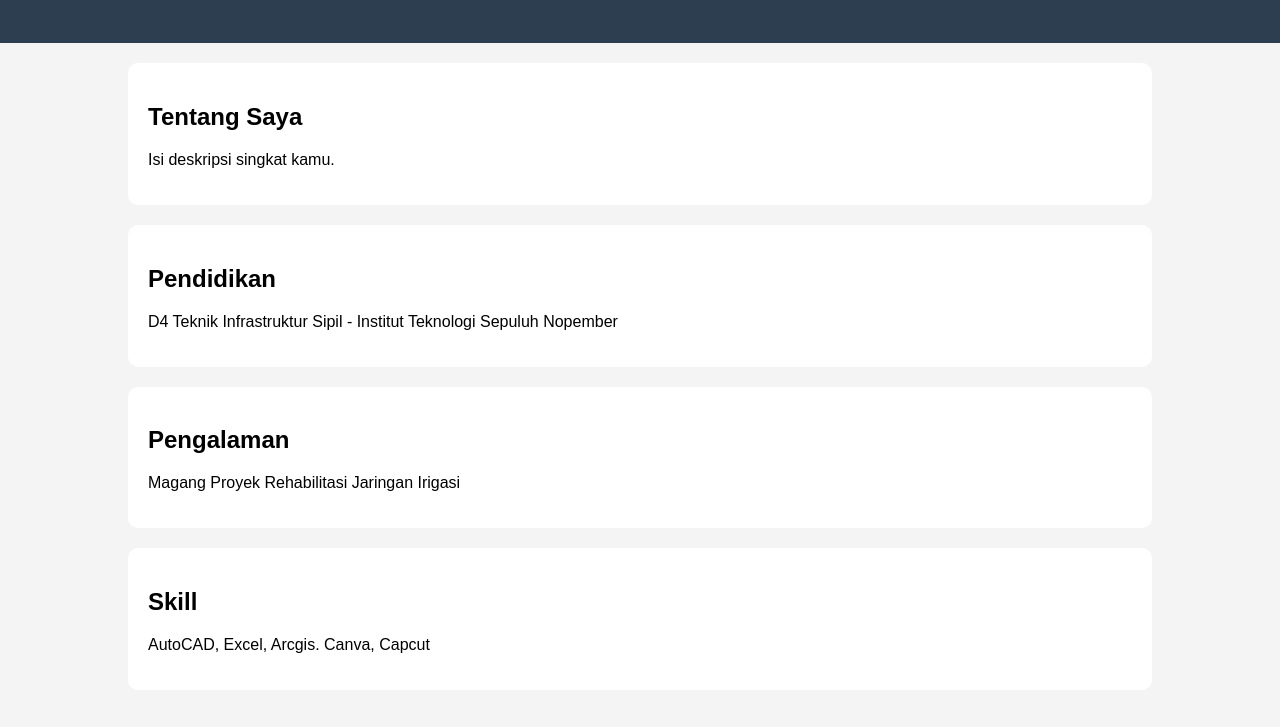
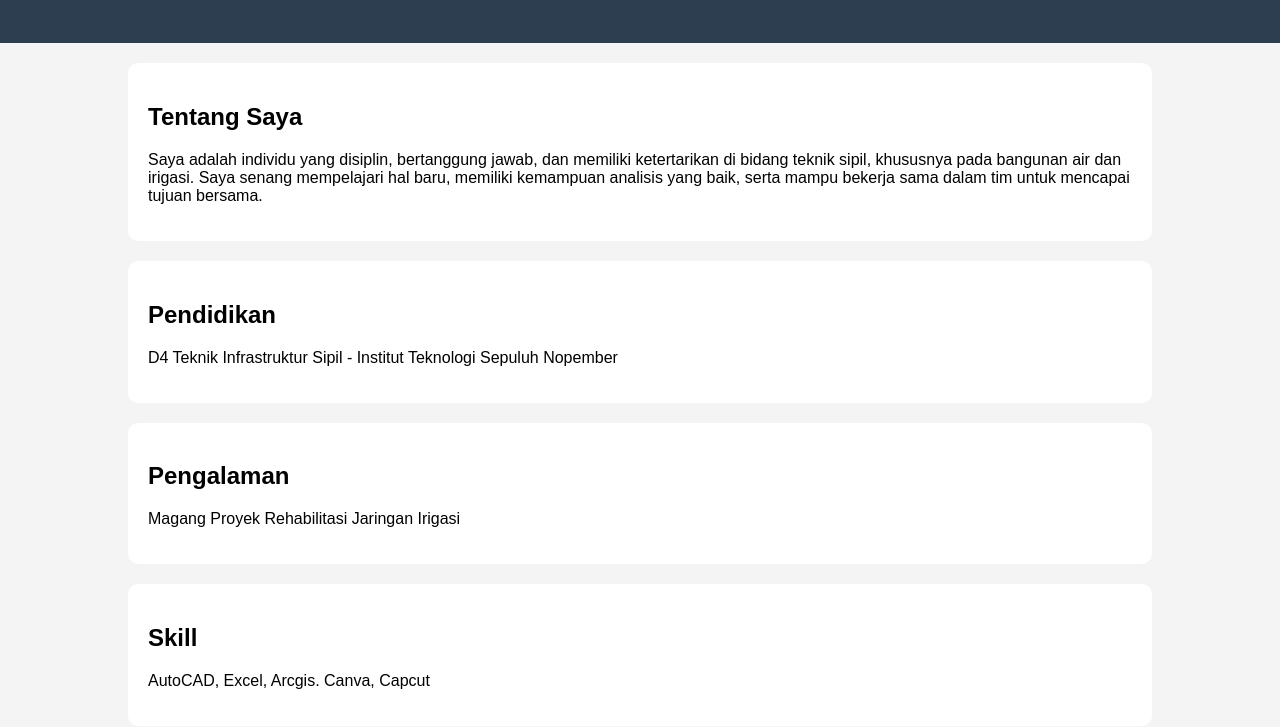
Before and after one commit to nyimaskejora12-sys/cv-website, a plain HTML site: page index.html.html in a window 1280 px wide. Shown: the part 131-858 px from the top of the page. Drawn offline with Linux system fonts and the light colour scheme.

Commit message:
Update index.html.html

```diff
--- a/index.html.html
+++ b/index.html.html
@@ -38,7 +38,7 @@
 
     <div class="section">
         <h2>Tentang Saya</h2>
-        <p>Isi deskripsi singkat kamu.</p>
+        <p>Saya adalah individu yang disiplin, bertanggung jawab, dan memiliki ketertarikan di bidang teknik sipil, khususnya pada bangunan air dan irigasi. Saya senang mempelajari hal baru, memiliki kemampuan analisis yang baik, serta mampu bekerja sama dalam tim untuk mencapai tujuan bersama.</p>
     </div>
 
     <div class="section">
```
